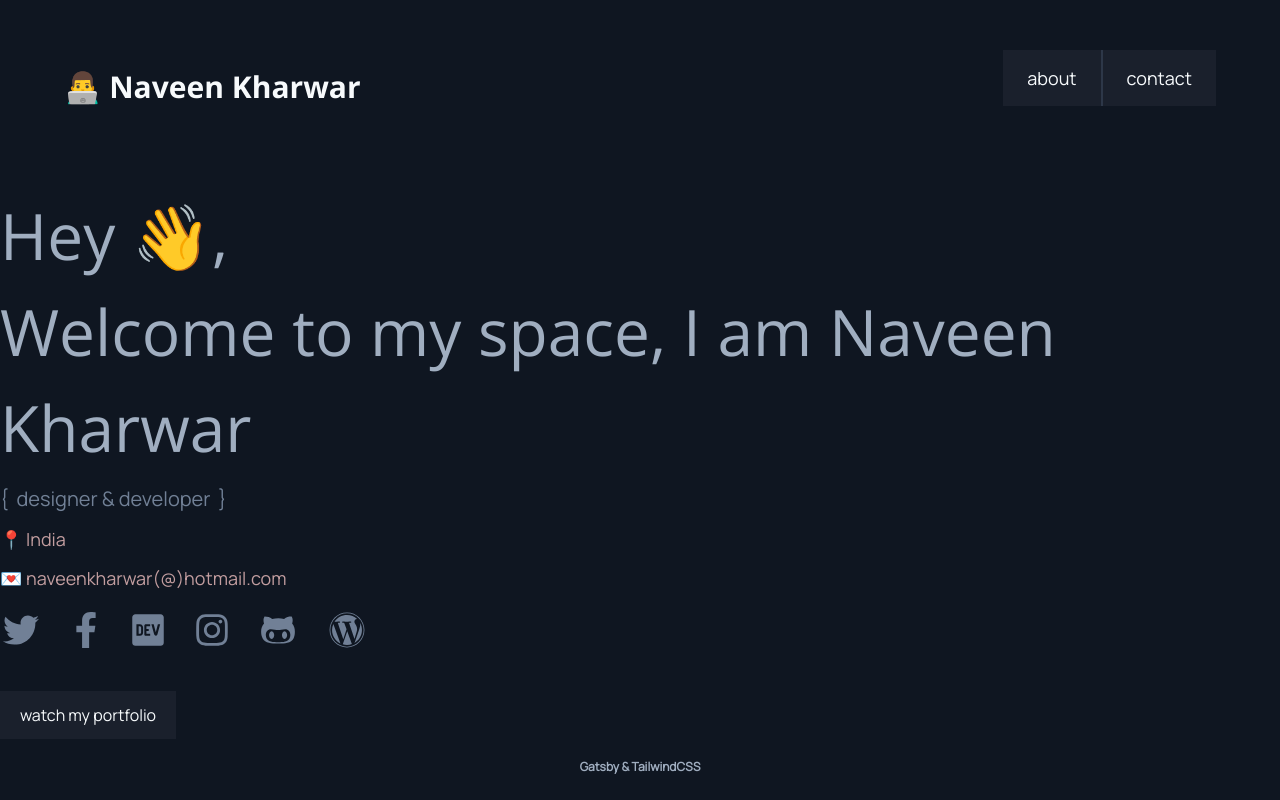
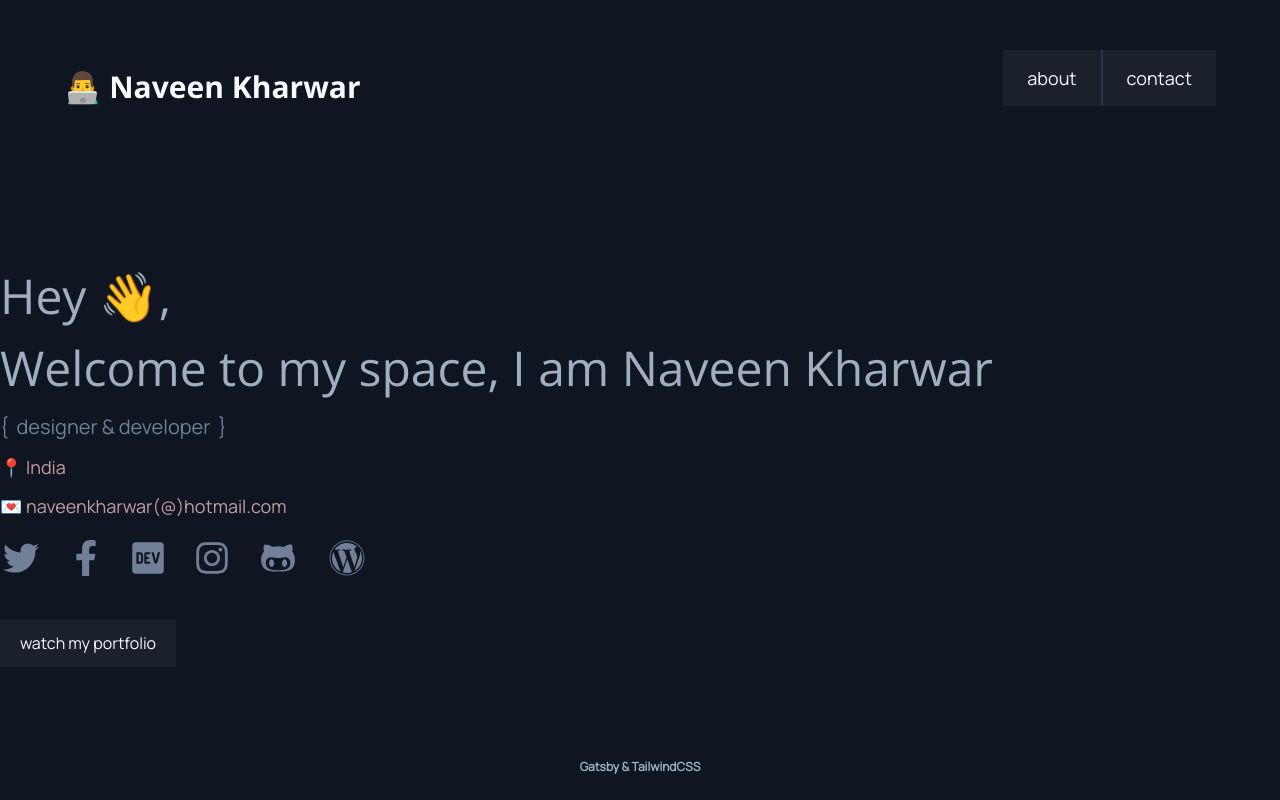
Before and after one commit to NaveenKharwar/thisisnaveen, a Gatsby site: page / in a window 1280 px wide. Built offline with nearby package versions, Linux system fonts and the light colour scheme; Gatsby itself is replaced by a stand-in of ours.

Commit message:
font decrease

```diff
--- a/src/pages/index.js
+++ b/src/pages/index.js
@@ -11,7 +11,7 @@ const IndexPage = () => (
     <SEO title="Home" />
 		<section className="lg:px-0 px-6">
 			<div className="container mx-auto ">
-				<h1 className="lg:text-6xl text-4xl font-normal">Hey 👋,<br />Welcome to my space, I am Naveen Kharwar</h1>
+				<h1 className="lg:text-5xl text-4xl font-normal">Hey 👋,<br />Welcome to my space, I am Naveen Kharwar</h1>
                 <p className="iam text-xl">designer & developer</p>
 				<span className="block mb-3">📍 India</span>
 				<span className="block mb-5">💌 naveenkharwar(@)hotmail.com</span>
```
